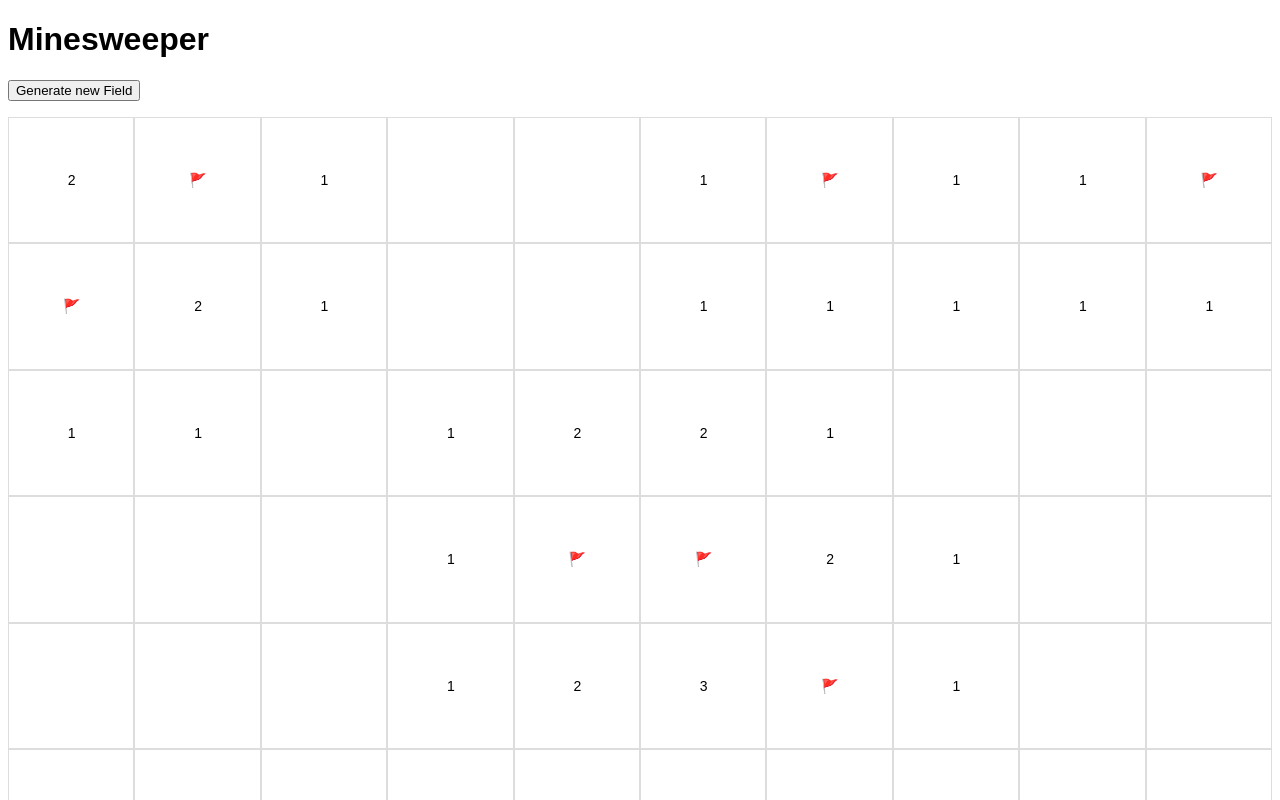
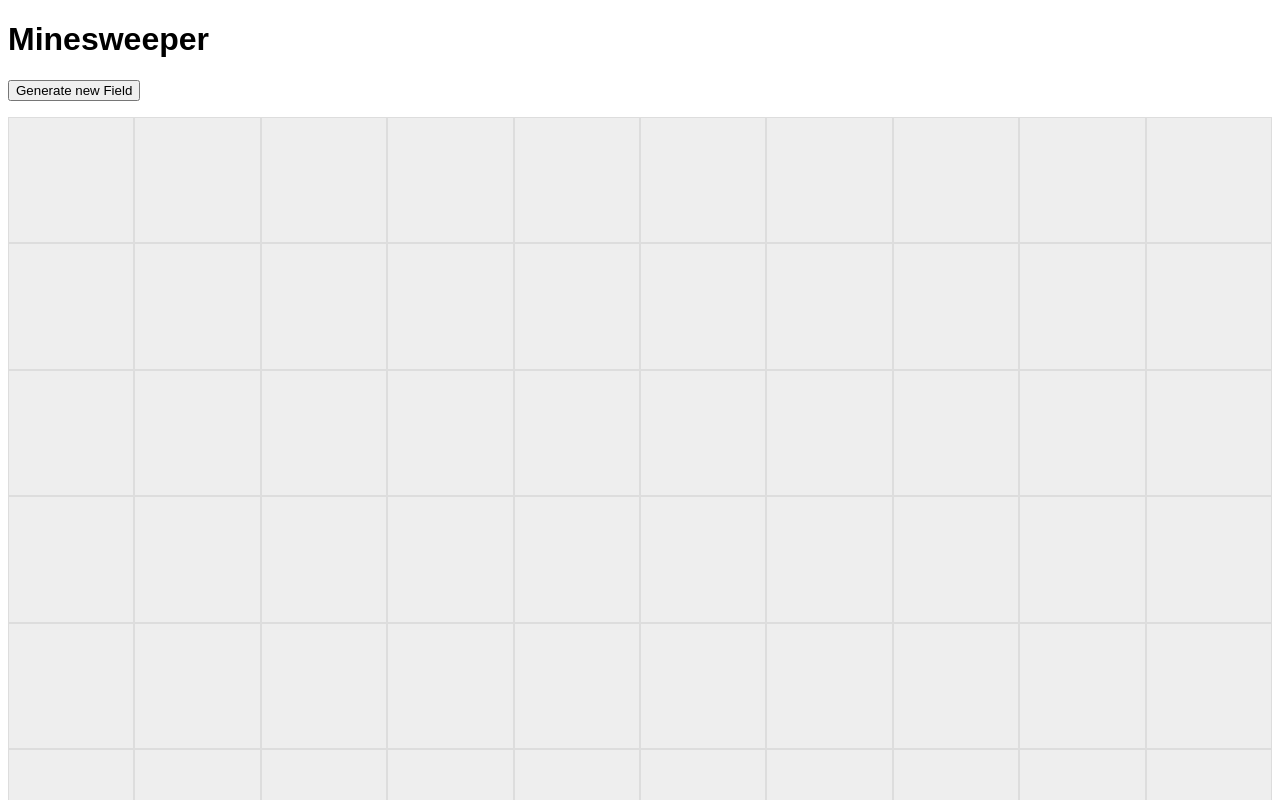
Before and after one commit to Kovah/minesweeper, a Vue app: page / in a window 1280 px wide. Both pictures are taken after a click on the button "Generate new Field". Shown: the top 800 px of the page. Built offline with nearby package versions, Linux system fonts and the light colour scheme.

Commit message:
Make fields clickable and add the reveal states

```diff
--- a/src/components/Field.vue
+++ b/src/components/Field.vue
@@ -1,14 +1,31 @@
 <template>
-  <div class="field">
-    <span v-if="field.hasMine">🚩</span>
-    <span v-if="field.mineCount > 0">{{ field.mineCount }}</span>
+  <div v-bind:class="'field ' + fieldClass" v-on:click="onFieldClick">
+    <span v-if="this.revealed && field.hasMine">🚩</span>
+    <span v-if="this.revealed && field.mineCount > 0">{{ field.mineCount }}</span>
   </div>
 </template>
 
 <script>
   export default {
     name: 'Field',
-    props: ['field']
+    props: ['field'],
+    data: () => ({
+      revealed: false
+    }),
+    methods: {
+      onFieldClick () {
+        this.revealed = true;
+      }
+    },
+    computed: {
+      fieldClass () {
+        if (!this.revealed) {
+          return '';
+        }
+
+        return this.field.hasMine ? 'exploded' : 'revealed';
+      }
+    }
   };
 </script>
 
@@ -16,9 +33,11 @@
   .field {
     display: flex;
     border: 1px solid #ddd;
+    background: #eee;
     font-size: 14px;
     justify-content: center;
     align-items: center;
+    cursor: pointer;
   }
 
   .field::before {
@@ -28,4 +47,12 @@
     height: 0;
     padding-bottom: calc(100% / 1);
   }
+
+  .field.revealed {
+    background: none;
+  }
+
+  .field.exploded {
+    background: lightcoral;
+  }
 </style>
```
